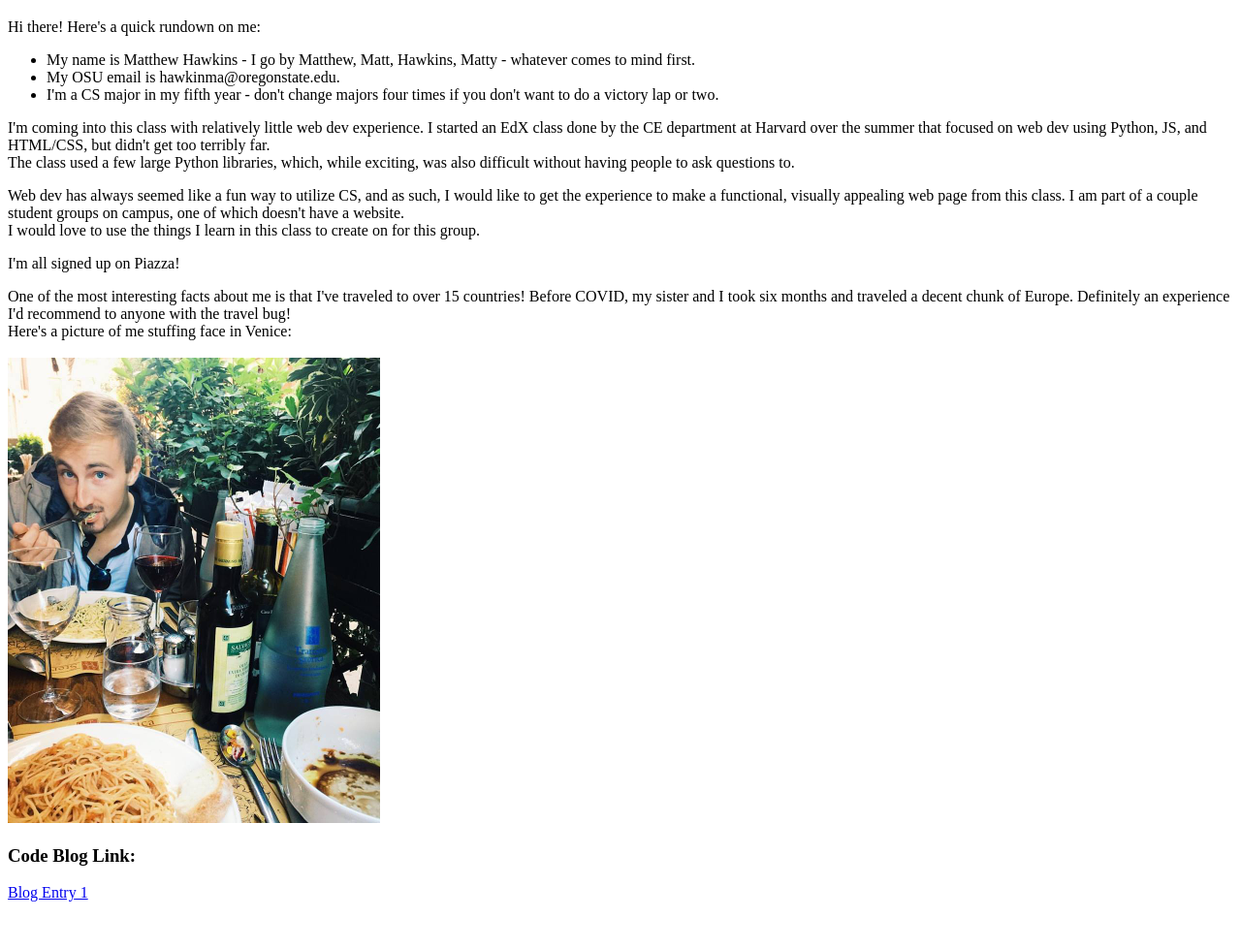
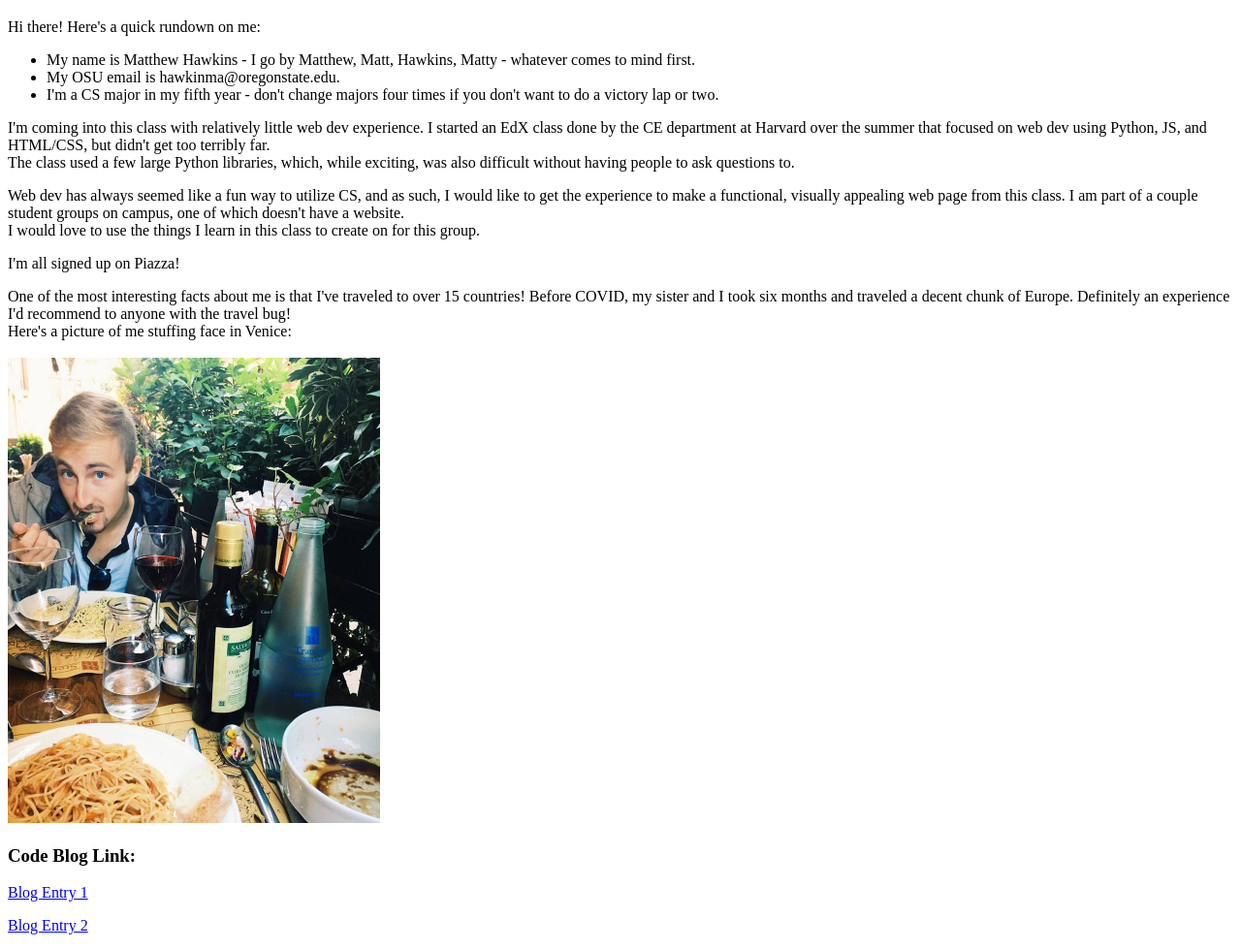
Before and after one commit to MatthewHawkins/CS290_Blogs, a plain HTML site: page index.html in a window 1280 px wide. Shown: the part 61-1041 px from the top of the page at 97% size. Before the commit the page ends 1007 px from the top, so only its background shows below. Drawn offline with Linux system fonts and the light colour scheme.

Commit message:
Added second page and style sheet, second try

```diff
--- a/index.html
+++ b/index.html
@@ -18,4 +18,5 @@
     <p>One of the most interesting facts about me is that I've traveled to over 15 countries! Before COVID, my sister and I took six months and traveled a decent chunk of Europe. Definitely an experience I'd recommend to anyone with the travel bug!<br> Here's a picture of me stuffing face in Venice: <br><br><img src = "02.jpg" alt = "Matthew stuffing face with pasta" width = "384" hright = "480"></p>
     <h3>Code Blog Link:</h3>
     <p><a href = "blog.html">Blog Entry 1</a></p>
+    <p><a href = "blog2.html">Blog Entry 2</a></p>
 </body>
```
